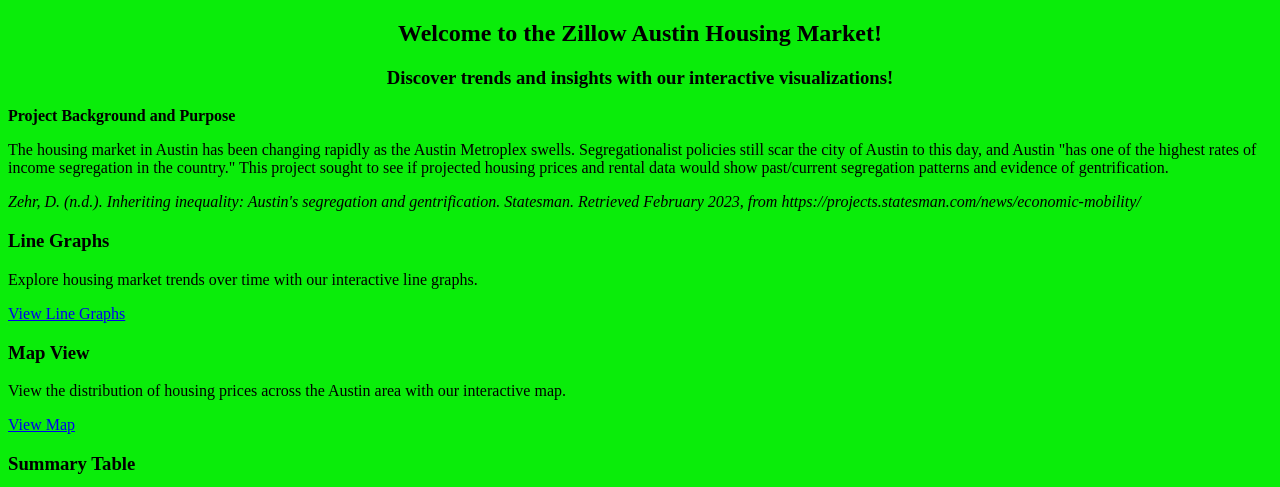
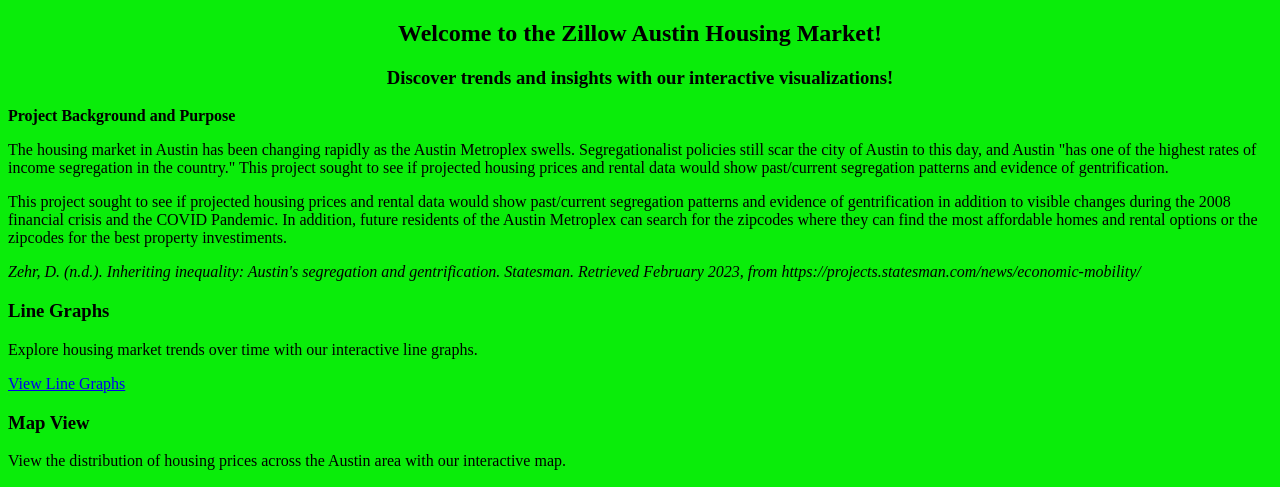
Before and after one commit to JenniferM-BShulyak/zillow_austin_housing_market, a Flask app: page / in a window 1280 px wide. Shown: the part 121-608 px from the top of the page. Run offline with Flask 2, Linux system fonts and the light colour scheme; data that the repository does not hold is empty; parts of the project's set-up code (start-up, migrations or seed data) failed here and were passed over; some libraries are stand-ins or nearby versions.

Commit message:
updated ReadMe file

```diff
--- a/templates/index.html
+++ b/templates/index.html
@@ -37,6 +37,7 @@
 
         <p><b>Project Background and Purpose</b>
         <p>The housing market in Austin has been changing rapidly as the Austin Metroplex swells. Segregationalist policies still scar the city of Austin to this day, and Austin "has one of the highest rates of income segregation in the country." This project sought to see if projected housing prices and rental data would show past/current segregation patterns and evidence of gentrification.
+        <p>This project sought to see if projected housing prices and rental data would show past/current segregation patterns and evidence of gentrification in addition to visible changes during the 2008 financial crisis and the COVID Pandemic. In addition, future residents of the Austin Metroplex can search for the zipcodes where they can find the most affordable homes and rental options or the zipcodes for the best property investiments.
         <p><i>Zehr, D. (n.d.). Inheriting inequality: Austin's segregation and gentrification. Statesman. Retrieved February 2023, from https://projects.statesman.com/news/economic-mobility/</i></p>
       </div>
     </section>
```
